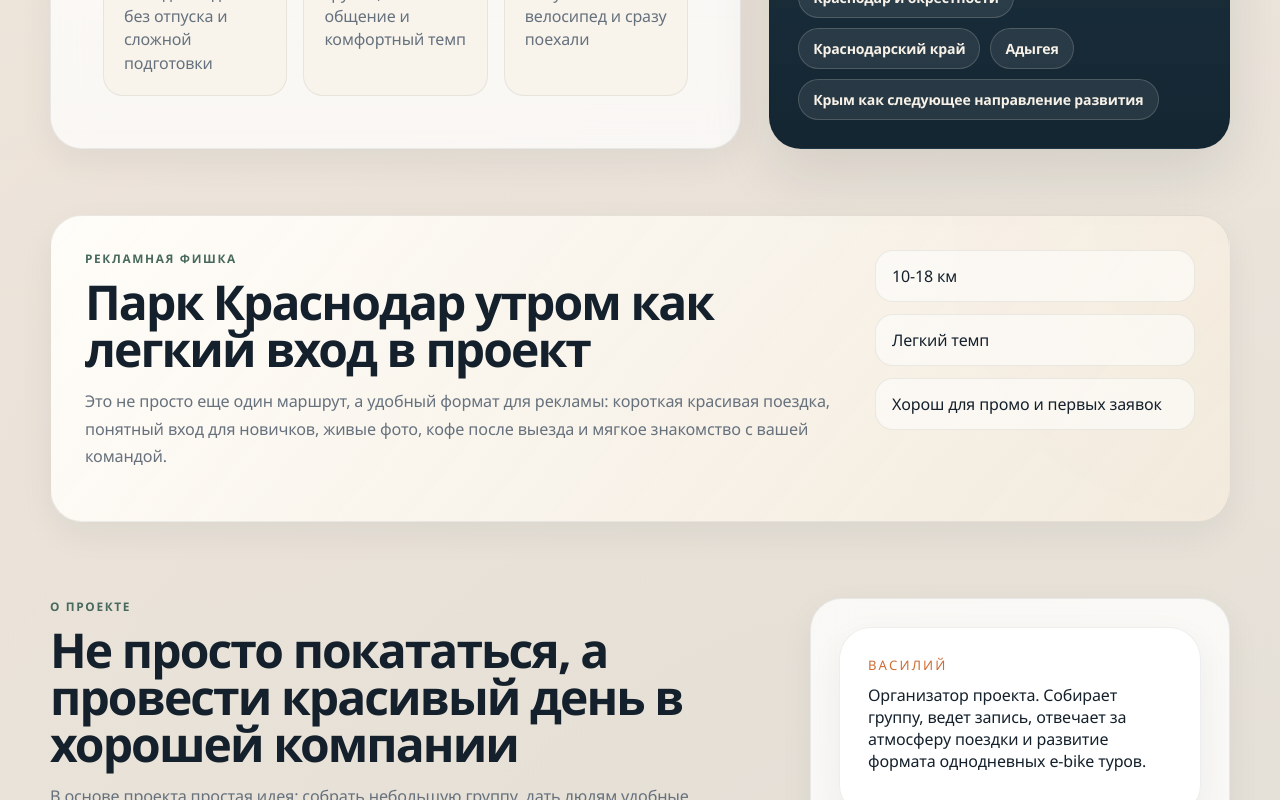
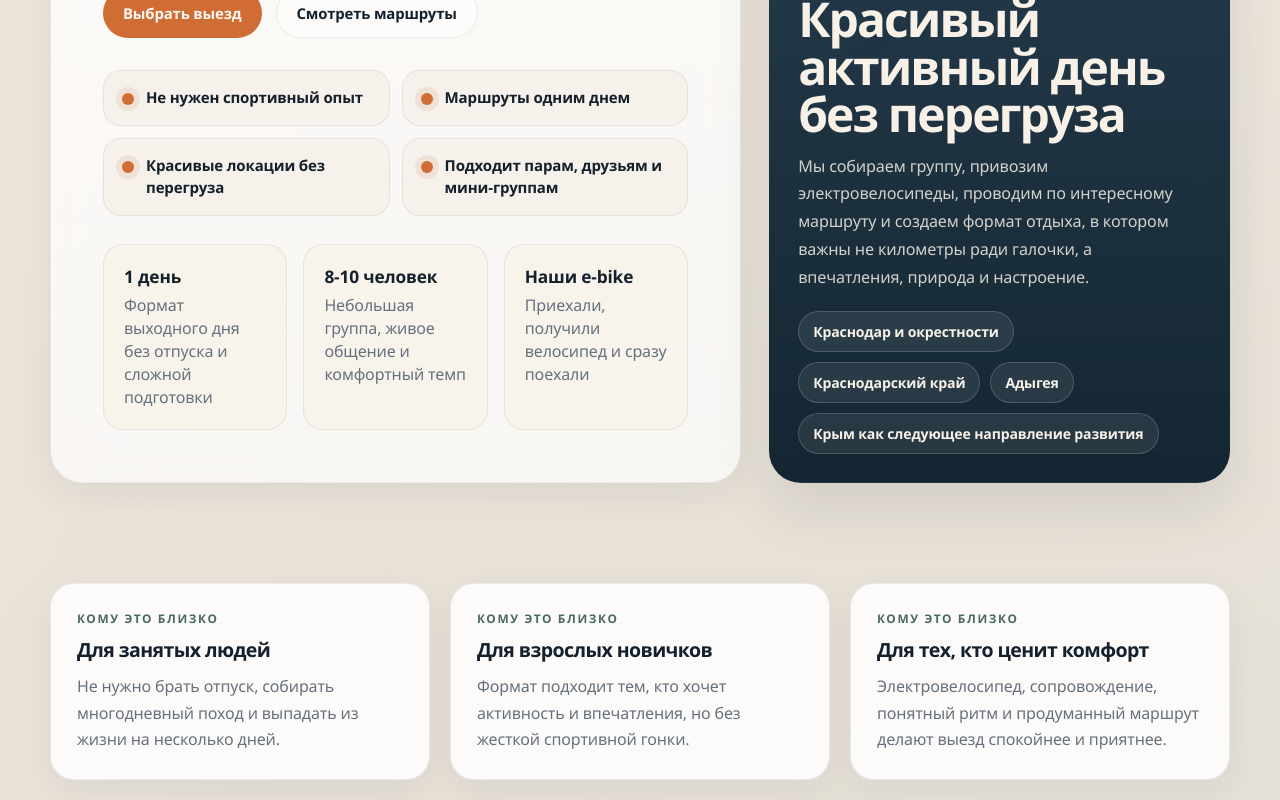
Before and after one commit to vorvvs-sketch/veloturyug-site, a Next.js app: page / in a window 1280 px wide. Shown: the part 820-1620 px from the top of the page. Built offline with nearby package versions, Linux system fonts and the light colour scheme.

Commit message:
Add more dynamic hero and audience framing

```diff
--- a/app/globals.css
+++ b/app/globals.css
@@ -220,6 +220,31 @@ h3 {
   margin: 28px 0 32px;
 }
 
+.hero__quick-grid {
+  display: grid;
+  grid-template-columns: repeat(2, minmax(0, 1fr));
+  gap: 12px;
+  margin-bottom: 28px;
+}
+
+.hero__quick-item {
+  display: flex;
+  gap: 12px;
+  align-items: flex-start;
+  padding: 16px 18px;
+  border-radius: 18px;
+  background: rgba(245, 240, 233, 0.9);
+  border: 1px solid rgba(20, 32, 43, 0.07);
+}
+
+.hero__quick-item p {
+  margin-bottom: 0;
+  color: var(--text);
+  font-size: 0.94rem;
+  line-height: 1.45;
+  font-weight: 650;
+}
+
 .button {
   display: inline-flex;
   align-items: center;
@@ -320,6 +345,26 @@ h3 {
 .section__heading {
   max-width: 780px;
   margin-bottom: 24px;
+}
+
+.lifestyle-grid {
+  display: grid;
+  grid-template-columns: repeat(3, minmax(0, 1fr));
+  gap: 20px;
+}
+
+.lifestyle-card {
+  padding: 26px;
+  border-radius: 24px;
+  background: rgba(255, 255, 255, 0.86);
+  border: 1px solid rgba(20, 32, 43, 0.08);
+  box-shadow: var(--shadow);
+}
+
+.lifestyle-card p:last-child {
+  margin-bottom: 0;
+  color: var(--muted);
+  line-height: 1.65;
 }
 
 .tour-groups {
@@ -985,7 +1030,9 @@ h3 {
   .why-grid,
   .legal-grid,
   .site-footer,
-  .site-footer__columns {
+  .site-footer__columns,
+  .lifestyle-grid,
+  .hero__quick-grid {
     grid-template-columns: 1fr;
   }
 
--- a/app/page.js
+++ b/app/page.js
@@ -447,6 +447,31 @@ const safetyPoints = [
   "Организатор вправе не допустить участника до старта при явных обстоятельствах, мешающих безопасному участию."
 ];
 
+const quickReasons = [
+  "Не нужен спортивный опыт",
+  "Маршруты одним днем",
+  "Красивые локации без перегруза",
+  "Подходит парам, друзьям и мини-группам"
+];
+
+const lifestylePoints = [
+  {
+    title: "Для занятых людей",
+    text:
+      "Не нужно брать отпуск, собирать многодневный поход и выпадать из жизни на несколько дней."
+  },
+  {
+    title: "Для взрослых новичков",
+    text:
+      "Формат подходит тем, кто хочет активность и впечатления, но без жесткой спортивной гонки."
+  },
+  {
+    title: "Для тех, кто ценит комфорт",
+    text:
+      "Электровелосипед, сопровождение, понятный ритм и продуманный маршрут делают выезд спокойнее и приятнее."
+  }
+];
+
 export default function HomePage() {
   return (
     <main className="page-shell">
@@ -470,19 +495,27 @@ export default function HomePage() {
       <section className="hero">
         <div className="hero__content">
           <p className="eyebrow">VeloturYug.ru</p>
-          <h1>Однодневные e-bike туры по югу России</h1>
+          <h1>Однодневные e-bike выезды, на которые легко решиться</h1>
           <p className="hero__lead">
-            Организованные однодневные e-bike выезды по Краснодару,
-            Краснодарскому краю и Адыгее с красивыми маршрутами, продуманной
-            логистикой и малой группой до 10 человек.
+            Красивые маршруты по Краснодару, краю и Адыгее для людей, которым
+            нужен живой активный отдых без жесткой подготовки, лишнего стресса и
+            сложной организации.
           </p>
           <div className="hero__actions">
             <a className="button button--primary" href="#booking">
-              Оставить заявку
+              Выбрать выезд
             </a>
             <a className="button button--ghost" href="#tours">
-              Выбрать маршрут
+              Смотреть маршруты
             </a>
+          </div>
+          <div className="hero__quick-grid">
+            {quickReasons.map((item) => (
+              <div className="hero__quick-item" key={item}>
+                <span className="trust-item__mark" />
+                <p>{item}</p>
+              </div>
+            ))}
           </div>
           <ul className="hero__stats" aria-label="Преимущества">
             <li>
@@ -514,6 +547,18 @@ export default function HomePage() {
               </span>
             ))}
           </div>
+        </div>
+      </section>
+
+      <section className="section">
+        <div className="lifestyle-grid">
+          {lifestylePoints.map((item) => (
+            <article className="lifestyle-card" key={item.title}>
+              <p className="eyebrow">Кому это близко</p>
+              <h3>{item.title}</h3>
+              <p>{item.text}</p>
+            </article>
+          ))}
         </div>
       </section>
 
```
